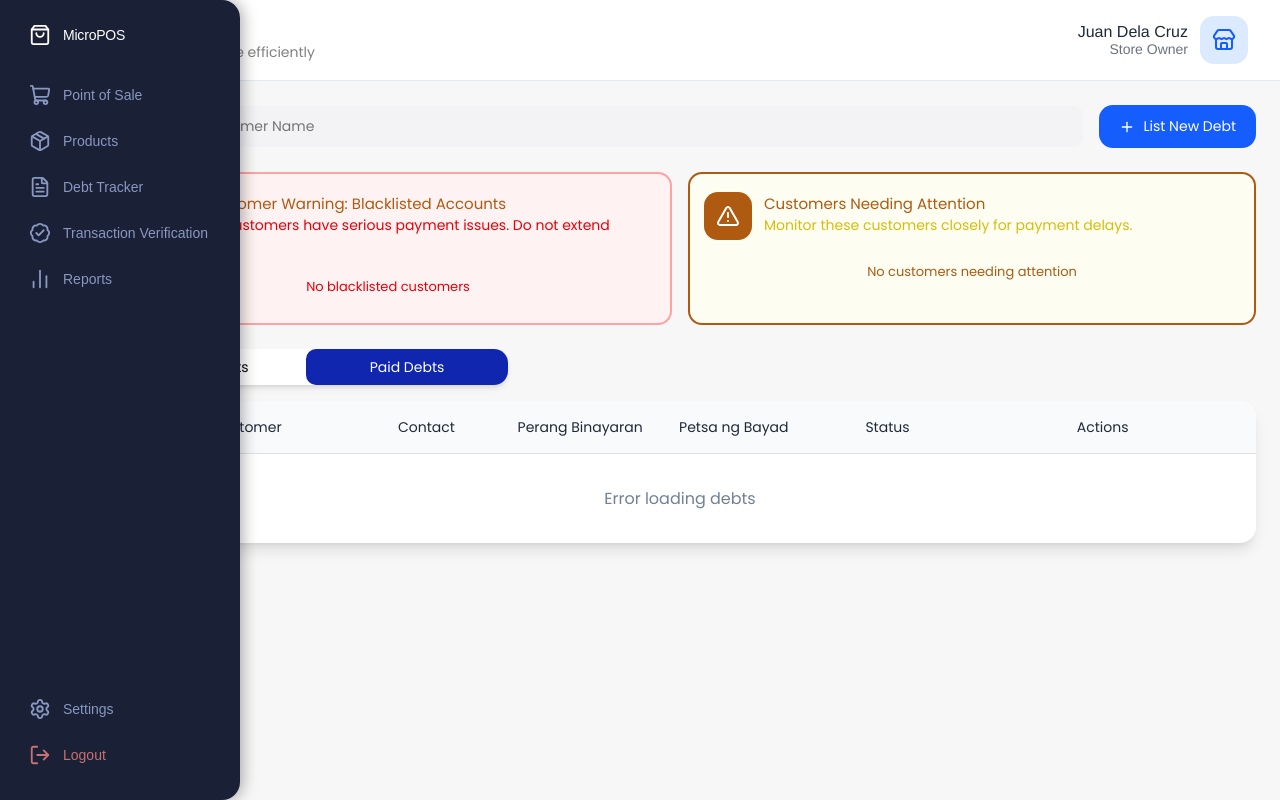
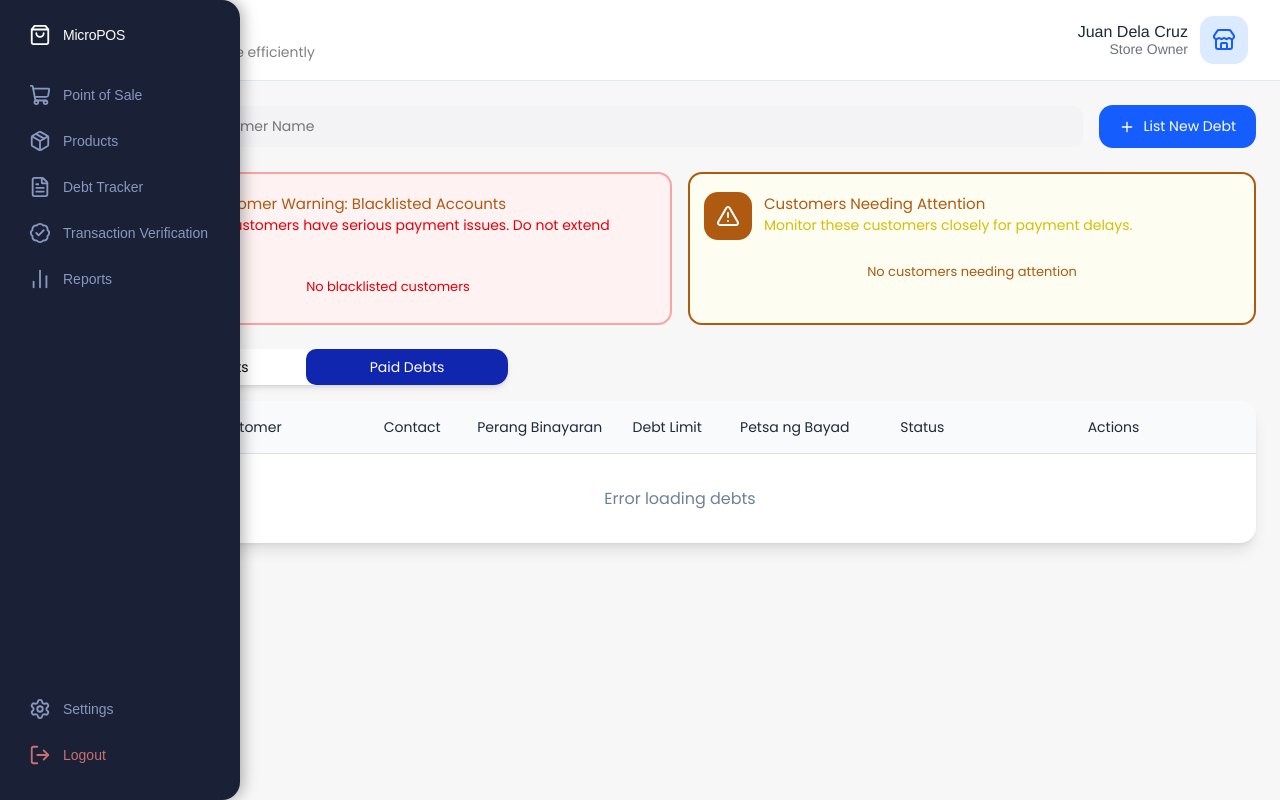
Before and after one commit to jeremiahmaxwellang/ITISDEV-MicroPOS, a PHP site: page /views/debts.html in a window 1280 px wide. Run offline with PHP 8.4, Linux system fonts and the light colour scheme.

Commit message:
[FEATURE]: Edit customer's debt limit

```diff
--- a/public/css/debt-tracker.css
+++ b/public/css/debt-tracker.css
@@ -32,11 +32,12 @@ body {
 }
 .debt-row {
   display: grid;
-  grid-template-columns: 1.5fr 1fr 1fr 1fr 1fr 1.8fr;
+  grid-template-columns: 1.8fr 1fr 1fr 1fr 1fr 1fr 2fr;
   padding: 14px 15px;
   border-bottom: 1px solid rgba(0,0,0,0.10);
   align-items: center;
 }
+
 .debt-row:last-child { border-bottom: none; }
 .debt-row:hover { background: #fafafa; }
 .debt-thead {
--- a/public/js/debts.js
+++ b/public/js/debts.js
@@ -161,17 +161,92 @@ function renderTable(debts) {
                 </div>
                 <div style="text-align:center;color:rgba(0,0,0,0.80);font-size:13px;font-family:'Poppins',sans-serif;">${debt.phone_number || '—'}</div>
                 <div style="text-align:center;color:#00B928;font-size:13px;font-family:'Arimo',sans-serif;">${formatCurrency(debt.debt_amount)}</div>
+                                <!-- Debt limit — only show on active tab, hide on paid -->
+                <div style="display:flex;align-items:center;justify-content:center;">
+                    ${!isPaidTab ? `
+                        <div
+                            class="debt-limit-cell"
+                            onclick="editDebtLimit(this, ${debt.customer_id}, ${debt.debt_limit || 1000})"
+                            title="Click to edit"
+                        >
+                            ${formatCurrency(debt.debt_limit || 1000)}
+                            <i data-lucide="pencil" style="width:11px;height:11px;margin-left:4px;color:#99A1AF;"></i>
+                        </div>
+                    ` : '—'}
+                </div>
                 <div style="display:flex;align-items:center;gap:6px;color:#4A5565;font-size:14px;font-family:'Arimo',sans-serif;">
                     <i data-lucide="calendar" style="width:16px;height:16px;color:#99A1AF;flex-shrink:0;"></i>
                     ${debt.status === 'Paid' ? formatDate(debt.date_paid) : formatDate(debt.debt_due)}
                 </div>
                 <div style="display:flex;justify-content:center;">${statusBadge}</div>
                 <div style="display:flex;justify-content:center;">${actionBtns}</div>
-            </div>
+                </div>
         `;
     }).join('');
 
     if (window.lucide && window.lucide.createIcons) lucide.createIcons();
+}
+
+function editDebtLimit(el, customer_id, currentLimit) {
+    if (el.querySelector('input')) return; // already editing
+
+    el.innerHTML = `
+        <input
+            type="number"
+            class="debt-limit-input"
+            value="${parseFloat(currentLimit) || 1000}"
+            min="0"
+            step="0.01"
+            onclick="event.stopPropagation()"
+            onkeydown="handleDebtLimitKey(event, this, ${customer_id})"
+        />
+    `;
+
+    const input = el.querySelector('input');
+    input.focus();
+    input.select();
+    input.addEventListener('blur', () => saveDebtLimit(el, customer_id, input.value));
+}
+
+function handleDebtLimitKey(event, input, customer_id) {
+    if (event.key === 'Enter') input.blur();
+    if (event.key === 'Escape') loadDebts(); // cancel
+}
+
+async function saveDebtLimit(el, customer_id, newValue) {
+    const debt_limit = parseFloat(newValue);
+
+    if (isNaN(debt_limit) || debt_limit < 0) {
+        showToast('Invalid debt limit value');
+        loadDebts();
+        return;
+    }
+
+    try {
+        const response = await fetch(`/debts/${customer_id}/debt-limit`, {
+            method: 'PATCH',
+            headers: { 'Content-Type': 'application/json' },
+            body: JSON.stringify({ debt_limit })
+        });
+
+        const data = await response.json();
+        if (!response.ok) { alert('Error: ' + data.error); loadDebts(); return; }
+
+        // Update cell in place — no full reload needed
+        el.innerHTML = `
+            ${formatCurrency(debt_limit)}
+            <i data-lucide="pencil" style="width:11px;height:11px;margin-left:4px;color:#99A1AF;"></i>
+        `;
+        el.onclick = () => editDebtLimit(el, customer_id, debt_limit);
+        if (window.lucide) lucide.createIcons();
+
+        showToast('Debt limit updated');
+
+    } catch (err) {
+        console.error('saveDebtLimit error:', err);
+        alert('Something went wrong.');
+        loadDebts();
+    }
 }
 
 function switchTab(tab) {
@@ -520,6 +595,7 @@ document.addEventListener('DOMContentLoaded', function () {
                     </td>
 
                     <td><span class="td-peso ${status}">₱${d.debt_amount}</span></td>
+                    <td><span class="td-peso ${status}">₱${d.debt_limit}</span></td>
 
                     <td>
                         <span class="td-date ${status}">
--- a/src/routes/debtRoutes.js
+++ b/src/routes/debtRoutes.js
@@ -20,6 +20,7 @@ router.post('/create-debt', debtsController.createDebt);
 
 router.patch('/:debt_id/pay', debtsController.markPaid);
 router.patch('/:customer_id/blacklist', debtsController.blacklistCustomer);
+router.patch('/:customer_id/debt-limit', debtsController.updateDebtLimit);
 
 // Route for /debts
 router.get('/', (req, res) => {
--- a/views/debts.html
+++ b/views/debts.html
@@ -135,6 +135,7 @@
             <div>Pangalan ng Customer</div>
             <div style="text-align: center;">Contact</div>
             <div id="thAmountLabel" style="text-align: center;">Perang Binayaran</div>
+            <div style="text-align:center;">Debt Limit</div>
             <div id="thDateLabel" style="text-align: center;">Petsa ng Bayad</div>
             <div style="text-align: center;">Status</div>
             <div style="text-align: center;">Actions</div>
@@ -261,6 +262,7 @@
           <div class="debt-details-info-value debt-details-info-box" id="debtDetailsPhone">—</div>
           <div class="debt-details-info-label">Amount Owed</div>
           <div class="debt-details-info-value">
+
             <span id="debtDetailsAmount">₱0.00</span> <span id="debtDetailsStatus"
               class="debt-details-status active">Active</span>
           </div>
```
Also changed, not shown: other parts of public/css/debt-tracker.css (+29 -0 lines), src/controllers/debtsController.js (+30 -0 lines).
